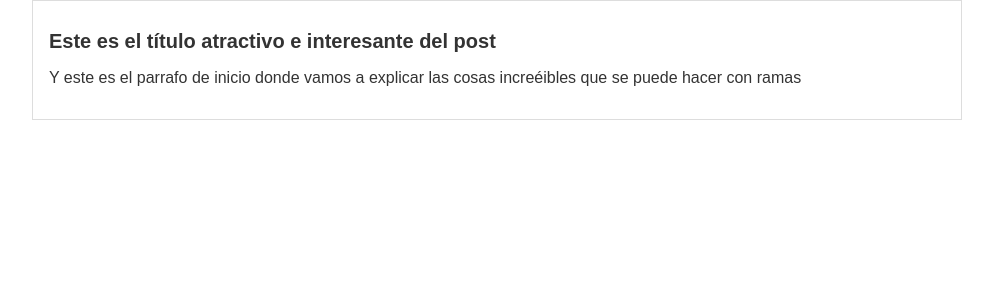
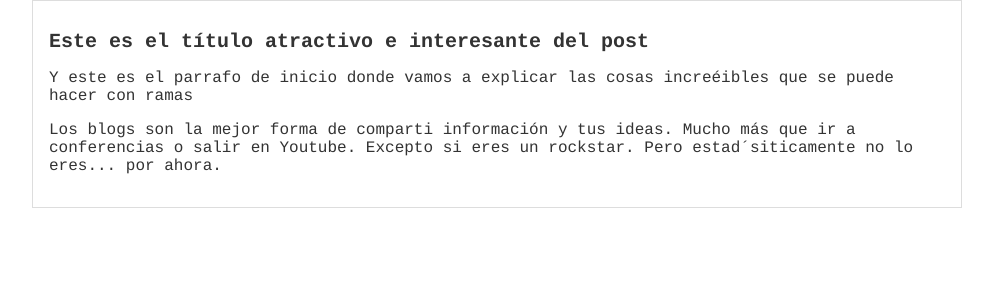
Before and after one commit to diego40g/CursosPlatzi, a PHP site: page /blogpost.html in a window 1280 px wide. Shown: the top 300 px of the page, without its empty margins (143-1136 px from the left). Run offline with PHP 8.4, Linux system fonts and the light colour scheme.

Commit message:
Agregado el contenido adicional del blog con otra tipografia

```diff
--- a/ProfesionalCourseGit_GitHub/proyecto1/blogpost.html
+++ b/ProfesionalCourseGit_GitHub/proyecto1/blogpost.html
@@ -9,6 +9,7 @@
         <div id="post">
             <h1>Este es el título atractivo e interesante del post</h1>
             <p>Y este es el parrafo de inicio donde vamos a explicar las cosas increéibles que se puede hacer con ramas</p>
+            <p>Los blogs son la mejor forma de comparti información y tus ideas. Mucho más que ir a conferencias o salir en Youtube. Excepto si eres un rockstar. Pero estad´siticamente no lo eres... por ahora.</p>
         </div>
     </div>
 </body>
--- a/ProfesionalCourseGit_GitHub/proyecto1/css/estilo.css
+++ b/ProfesionalCourseGit_GitHub/proyecto1/css/estilo.css
@@ -1,6 +1,6 @@
 body{
     text-align: left;
-    font-family: "Arial";
+    font-family: "Courier";
     color: #333;
     font-size: 16px;
     margin: 0;
```
